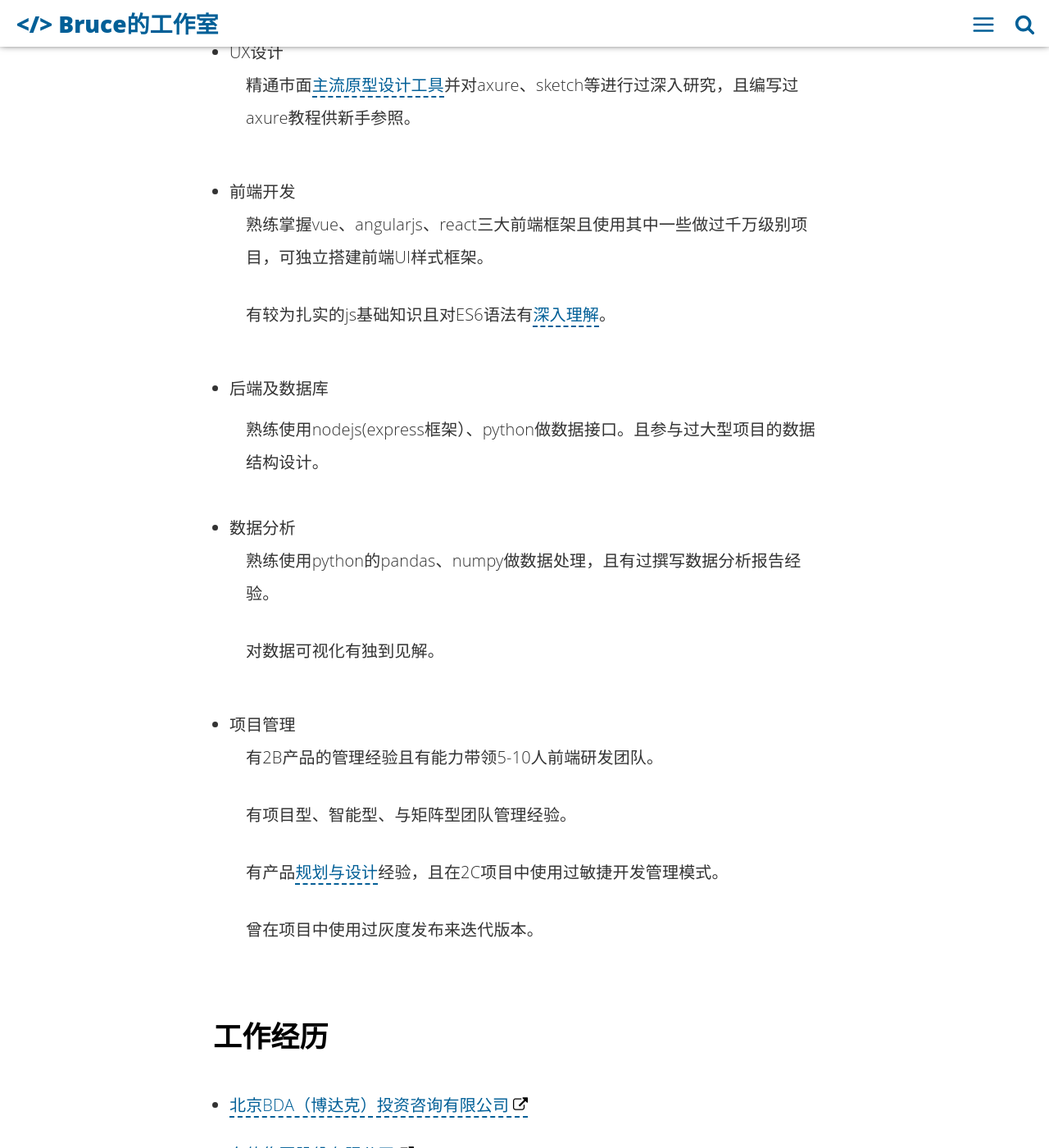
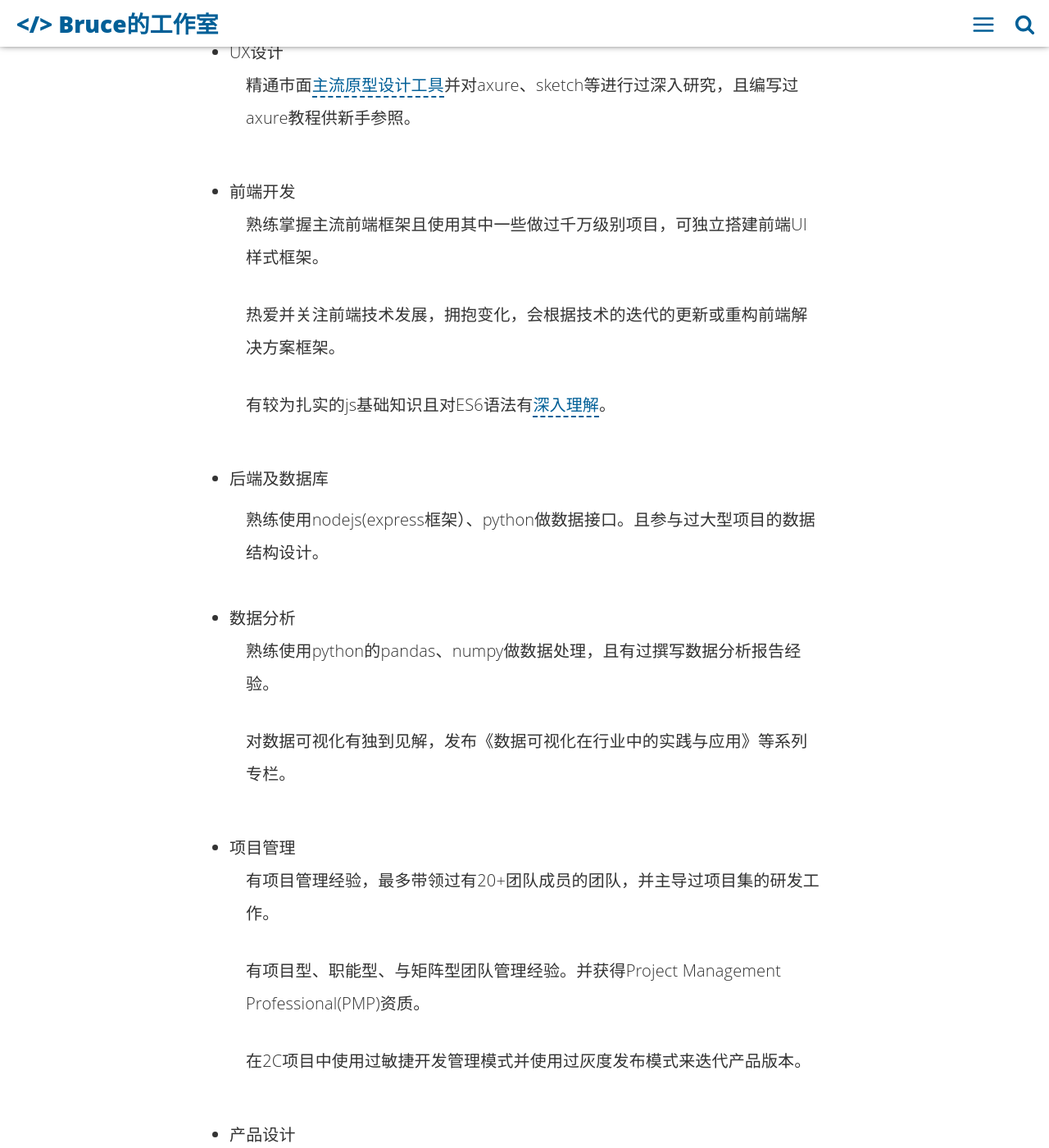
Before and after one commit to bruce827/portfolio, a Jekyll site: the page built from about.html, in a window 1280 px wide and 1400 px high, scrolled down 1464 px. Shown: the whole window at 82% size. Built offline with Jekyll 4.4.1, drawn with Linux system fonts in a browser that asks for light colours; some of the changed text lies outside the part shown.

Commit message:
更新about

```diff
--- a/about.html
+++ b/about.html
@@ -2,7 +2,7 @@
 layout: minimal
 title: "关于我"
 permalink: /about/index.html
-description: "4年前端开发经验，5年团队管理经验，做过千万级别项目，有2B产品管理经验，对环保、教育、物联网等行业有较深业务根基，对交互设计有深刻理解且善于数据分析与展示。"
+description: "4年前端开发经验，5年团队管理经验，做过千万级别项目，有2B、2C、2O产品管理经验，对环保、教育、物联网、电销等行业有较深业务根基，对交互设计有深刻理解且善于数据分析与展示。"
 ---
 
 <img itemprop="image" class="img-rounded" src="{{"/assets/img/intro/photo.jpg"| prepend: site.baseurl }}" alt="Bruce"/>
@@ -45,7 +45,10 @@ description: "4年前端开发经验，5年团队管理经验，做过千万级
 	</li>
 	<li>前端开发
 		<p>
-			熟练掌握vue、angularjs、react三大前端框架且使用其中一些做过千万级别项目，可独立搭建前端UI样式框架。
+			熟练掌握主流前端框架且使用其中一些做过千万级别项目，可独立搭建前端UI样式框架。
+		</p>
+		<p>
+			热爱并关注前端技术发展，拥抱变化，会根据技术的迭代的更新或重构前端解决方案框架。
 		</p>
 		<p>
 			有较为扎实的js基础知识且对ES6语法有<a href="{{site.baseurl}}/category/js/">深入理解</a>。
@@ -60,15 +63,18 @@ description: "4年前端开发经验，5年团队管理经验，做过千万级
 			熟练使用python的pandas、numpy做数据处理，且有过撰写数据分析报告经验。
 		</p>
 		<p>
-			对数据可视化有独到见解。
+			对数据可视化有独到见解，发布《数据可视化在行业中的实践与应用》等系列专栏。
 		</p>
 	</li>
 	<li>项目管理
-		<p>有2B产品的管理经验且有能力带领5-10人前端研发团队。</p>
-		<p>有项目型、智能型、与矩阵型团队管理经验。</p>
-		<p>有产品<a href="{{site.baseurl}}/product-manage/">规划与设计</a>经验，且在2C项目中使用过敏捷开发管理模式。</p>
-		<p>曾在项目中使用过灰度发布来迭代版本。</p>
-
+		<p>有项目管理经验，最多带领过有20+团队成员的团队，并主导过项目集的研发工作。</p>
+		<p>有项目型、职能型、与矩阵型团队管理经验。并获得Project Management Professional(PMP)资质。</p>
+		<p>在2C项目中使用过敏捷开发管理模式并使用过灰度发布模式来迭代产品版本。</p>
+	</li>
+	<li>产品设计
+		<p>有2B、2C、2O产品设计经验，主导日活5W+的产品功能设计和迭代，并获得ACAA认证。</p>
+		<p>有丰富的产品功能设计经验，著有<a href="{{site.baseurl}}/product-manage/">规划与设计</a>系列教程。</p>
+		<p>有基础的UI设计能力，可以根据业务的需要独立设计与重构产品UI，并著有<a href="{{site.baseurl}}/ux-make-your-desgin-better/">webUI重构规范指南</a>供团队使用。</p>
 	</li>
 </ul>
 
```
